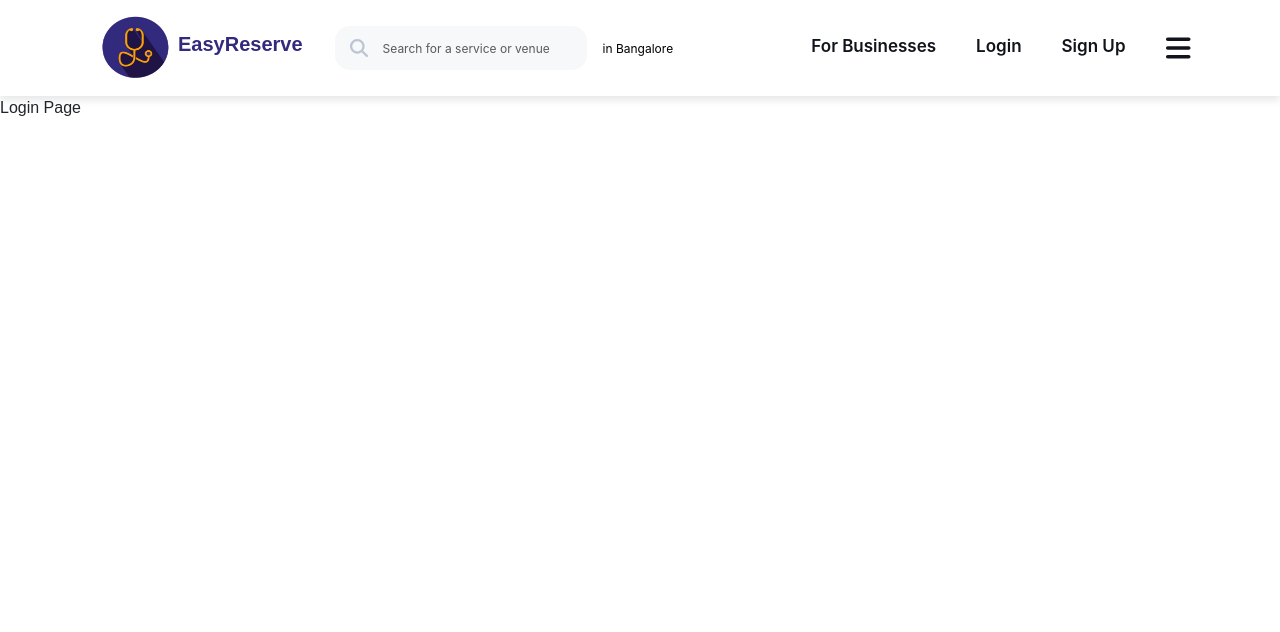
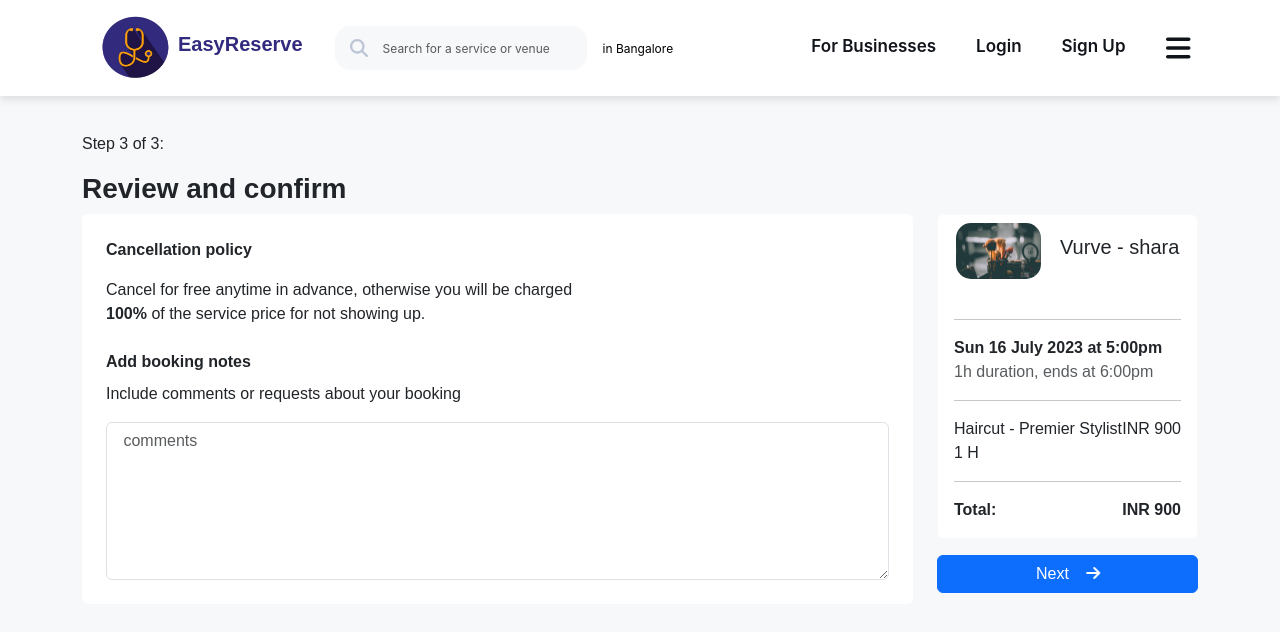
Before and after one commit to Fouad-Gabr/Booking-and-reservation-system, a React (Vite) app: page /login in a window 1280 px wide. Shown: the top 632 px of the page. Built offline with nearby package versions, Linux system fonts and the light colour scheme.

Commit message:
Add the display file and modify the booking file to make it flexible and dynamic and change the location of the address on the time page

```diff
--- a/package.json
+++ b/package.json
@@ -16,6 +16,7 @@
     "@popperjs/core": "^2.11.8",
     "bootstrap": "^5.3.3",
     "react": "^18.3.1",
+    "react-bootstrap": "^2.10.5",
     "react-dom": "^18.3.1",
     "react-router-dom": "^6.27.0"
   },
--- a/src/App.jsx
+++ b/src/App.jsx
@@ -3,6 +3,7 @@ import Navbar from "./components/Navbar/Navbar";
 import Home from "./pages/Home/Home";
 import { BrowserRouter, Routes, Route } from "react-router-dom";
 import Time from "./pages/Time/Time";
+import Review from "./pages/Review/Review";
 
 function App() {
   return (
@@ -11,7 +12,7 @@ function App() {
       <Routes>
         <Route path="/" element={<Home />} />
         <Route path="/businesses" element={<Time />} />
-        <Route path="/login" element={<div>Login Page</div>} />
+        <Route path="/login" element={<Review />} />
         <Route path="/signup" element={<div>Sign Up Page</div>} />
       </Routes>
     </BrowserRouter>
--- a/src/components/BookingDetails/BookingDetails.css
+++ b/src/components/BookingDetails/BookingDetails.css
@@ -1,5 +1,6 @@
 .image-and-location img {
     border-radius: 15px;
+    width: 35%;
 }
 
 .arrow-icon {
--- a/src/components/BookingDetails/BookingDetails.jsx
+++ b/src/components/BookingDetails/BookingDetails.jsx
@@ -2,16 +2,34 @@ import "./BookingDetails.css";
 import "bootstrap/dist/css/bootstrap.min.css";
 import { FontAwesomeIcon } from "@fortawesome/react-fontawesome";
 import { faArrowRight } from "@fortawesome/free-solid-svg-icons";
-const BookingDetails = ({ location, service, price }) => {
+
+const BookingDetails = ({
+  location,
+  service,
+  price,
+  duration,
+  dateTime,
+  showDateTime,
+  showButton,
+}) => {
   return (
     <>
-      <div className="card booking-card border-light w-sm-100 ">
+      <div className="card booking-card border-light w-sm-100 border">
         <div className="image-and-location d-flex align-items-center justify-content-around p-2">
-          <img src="images/2-1.jpeg" alt="Service" className="w-50" />
+          <img src="images/2-1.jpeg" alt="Service" className="" />
           <h5 className="card-title">{location}</h5>
         </div>
         <div className="card-body">
           <hr />
+
+          {showDateTime && (
+            <div className="mb-3">
+              <strong>{dateTime}</strong>
+              <p className="text-muted">{duration}</p>
+              <hr />
+            </div>
+          )}
+
           <div>
             <div className="d-flex justify-content-between align-items-center">
               <span className="service">{service}</span>
@@ -28,10 +46,13 @@ const BookingDetails = ({ location, service, price }) => {
           </div>
         </div>
       </div>
-      <button className="btn btn-primary w-100 mt-3">
-        Next
-        <FontAwesomeIcon icon={faArrowRight} className="arrow-icon ms-3" />
-      </button>
+
+      {showButton && (
+        <button className="btn btn-primary w-100 mt-3">
+          Next
+          <FontAwesomeIcon icon={faArrowRight} className="arrow-icon ms-3" />
+        </button>
+      )}
     </>
   );
 };
--- a/src/components/TimeSelection/TimeSelection.jsx
+++ b/src/components/TimeSelection/TimeSelection.jsx
@@ -52,8 +52,6 @@ const TimeSelection = ({
 
   return (
     <div className="time-selection card p-3 border-light">
-      <h3 className="fw-bold">Select Time</h3>
-
       <div className="d-flex justify-content-between align-items-center mb-3 fw-bold">
         <button className="btn btn-secondary" onClick={handlePrevMonth}>
           &lt;
--- a/src/pages/Review/Review.css
+++ b/src/pages/Review/Review.css
@@ -0,0 +1,5 @@
+.review {
+    background-color: var(--body-color);
+    padding: 20px;
+    height: calc(100vh - 96px);
+}
--- a/src/pages/Review/Review.jsx
+++ b/src/pages/Review/Review.jsx
@@ -0,0 +1,54 @@
+import "bootstrap/dist/css/bootstrap.min.css";
+import BookingDetails from "../../components/BookingDetails/BookingDetails";
+import "./Review.css";
+
+function Review() {
+  return (
+    <div className="review">
+      <div className="container mt-3 ">
+        <p>Step 3 of 3:</p>
+        <h3 className="fw-bold">Review and confirm</h3>
+        <div className="row">
+          <div className="col-md-9 ">
+            <div className="border-light p-4 rounded bg-body">
+              <p className="fw-bold">Cancellation policy</p>
+              <p className="mb-4">
+                Cancel for free anytime in advance, otherwise you will be
+                charged
+                <br />
+                <strong className=""> 100% </strong> of the service price for
+                not showing up.
+              </p>
+              <div className="form-group">
+                <label htmlFor="bookingNotes" className="mb-2 fw-bold">
+                  Add booking notes
+                </label>
+                <p>Include comments or requests about your booking</p>
+                <textarea
+                  className="form-control"
+                  id="bookingNotes"
+                  rows="6"
+                  placeholder=" comments "
+                ></textarea>
+              </div>
+            </div>
+          </div>
+
+          <div className="col-md-3 pt-3 pt-md-0">
+            <BookingDetails
+              location="Vurve - shara "
+              service="Haircut - Premier Stylist"
+              price="900"
+              dateTime="Sun 16 July 2023 at 5:00pm"
+              duration="1h duration, ends at 6:00pm"
+              showDateTime={true}
+              showButton={true}
+            />
+          </div>
+        </div>
+      </div>
+    </div>
+  );
+}
+
+export default Review;
--- a/src/pages/Time/Time.jsx
+++ b/src/pages/Time/Time.jsx
@@ -21,7 +21,8 @@ const Time = () => {
   return (
     <div className="time">
       <div className="container mt-4">
-        <p>Step 2 of 3: Select time</p>
+        <p>Step 2 of 3:</p>
+        <h3 className="fw-bold">Select Time</h3>
         <div className="row">
           <div className="col-md-9">
             <TimeSelection
@@ -33,7 +34,12 @@ const Time = () => {
             />
           </div>
           <div className="col-md-3">
-            <BookingDetails location="Vurve " service="Haircut " price={900} />
+            <BookingDetails
+              location="Vurve - Bangalore"
+              service="Haircut - Premier Stylist"
+              price="900"
+              showButton={true}
+            />
           </div>
         </div>
       </div>
```
Also changed, not shown: 1 other file (tests, documents, lock files or other folders).
